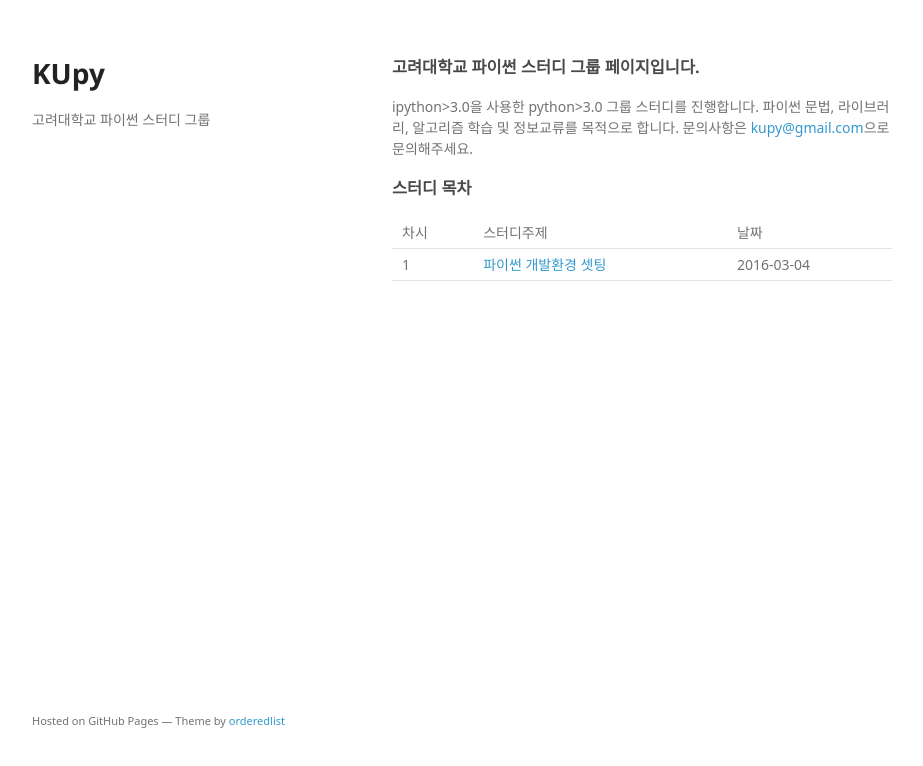
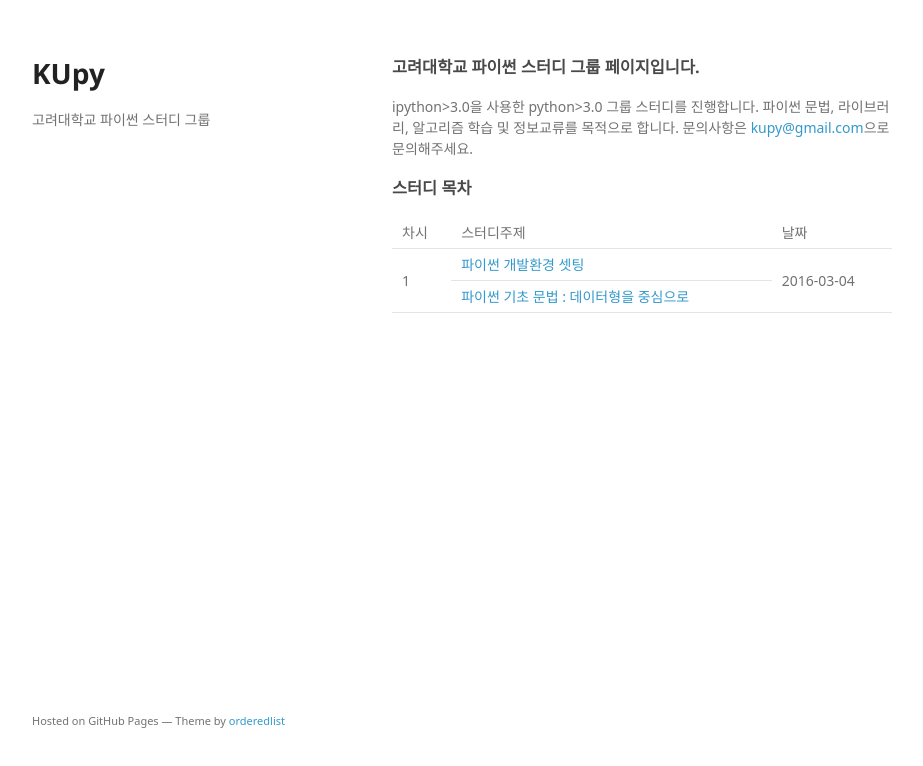
Before and after one commit to KUPy/KUPy.github.io, a plain HTML site: page index.html in a window 1280 px wide. Shown: the whole page, without its empty margins (178-1101 px from the left). Drawn offline with Linux system fonts and the light colour scheme; a web font is replaced by a local one.

Commit message:
Update index.html

```diff
--- a/index.html
+++ b/index.html
@@ -37,9 +37,22 @@
           <td>날짜</td>
         </thead>
         <tbody>
-          <td>1</td>
-          <td><a href="https://github.com/KUPy/KUPy.github.io/blob/master/20160304/KUPy_01_Environment_Settings_for_Python.ipynb">파이썬 개발환경 셋팅</a></td>
-          <td>2016-03-04</td>
+          <tr>
+            <td rowspan="2">1</td>
+            <td>
+              <a href="https://github.com/KUPy/KUPy.github.io/blob/master/20160304/KUPy_01_Environment_Settings_for_Python.ipynb">
+                파이썬 개발환경 셋팅
+              </a>
+            </td>
+            <td rowspan="2">2016-03-04</td>
+          </tr>
+          <tr>
+            <td>
+              <a href="https://github.com/KUPy/KUPy.github.io/blob/master/20160304/KUPy_02_Python_Basic_Grammar.ipynb">
+                파이썬 기초 문법 : 데이터형을 중심으로
+              </a>
+            </td>
+          </tr>
         </tbody>
       </table>
       </section>
```
